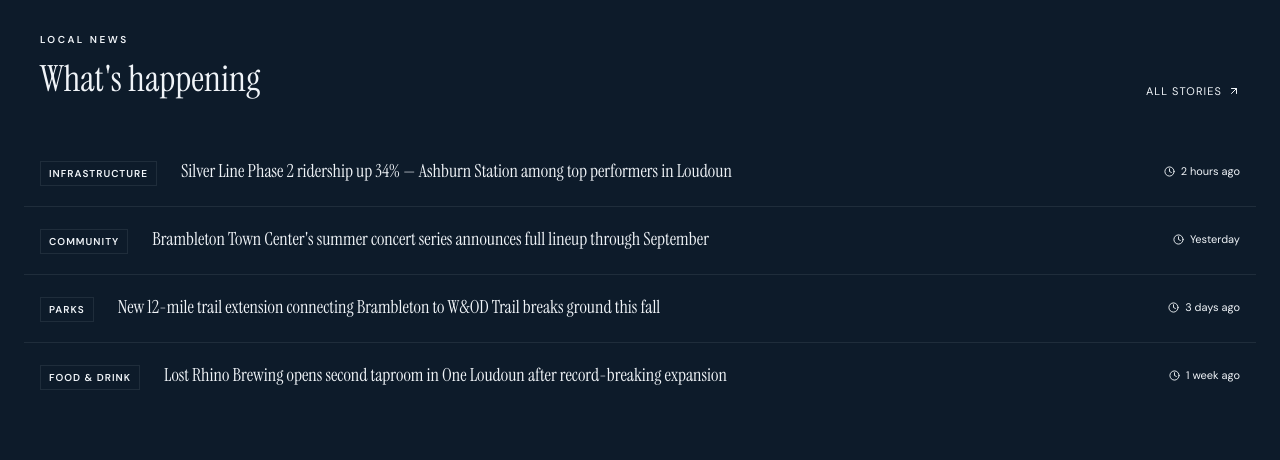
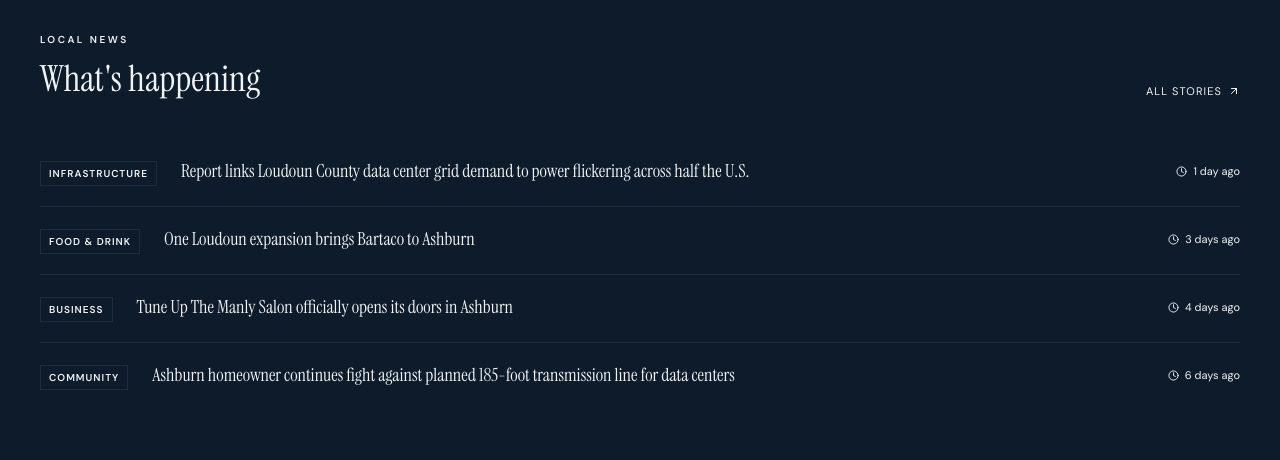
Before and after one commit to priyaramineni7-ctrl/Hometown-Website, a React (Vite) app: page / in a window 1280 px wide. Shown: the part 780-1240 px from the top of the page. Built offline with nearby package versions, Linux system fonts and the light colour scheme.

Commit message:
Replace placeholder news with real local stories and add links

```diff
--- a/src/app/components/sections/NewsSection.tsx
+++ b/src/app/components/sections/NewsSection.tsx
@@ -6,7 +6,13 @@ import { serif } from "@/lib/fonts";
 
 function NewsArticle({ item }: { item: NewsItem }) {
   return (
-    <article className="flex items-start gap-6 py-5 group cursor-pointer hover:bg-secondary/40 px-4 -mx-4 transition-colors">
+    <article>
+      <a
+        href={item.url}
+        target="_blank"
+        rel="noopener noreferrer"
+        className="flex items-start gap-6 py-5 group cursor-pointer hover:bg-secondary/40 px-4 -mx-4 transition-colors"
+      >
         <span className="flex-shrink-0 text-[10px] uppercase tracking-widest text-primary font-semibold border border-primary/30 px-2 py-1 mt-0.5">
           {item.tag}
         </span>
@@ -22,6 +28,7 @@ function NewsArticle({ item }: { item: NewsItem }) {
           <Clock size={11} />
           <span className="text-[11px] whitespace-nowrap">{item.time}</span>
         </div>
+      </a>
     </article>
   );
 }
@@ -35,7 +42,9 @@ export function NewsSection() {
           <SectionHeading>What's happening</SectionHeading>
         </div>
         <a
-          href="#"
+          href="https://theburn.com/"
+          target="_blank"
+          rel="noopener noreferrer"
           className="hidden sm:flex items-center gap-1.5 text-[11px] uppercase tracking-widest text-muted-foreground hover:text-foreground transition-colors"
         >
           All stories <ArrowUpRight size={12} />
--- a/src/data/news.ts
+++ b/src/data/news.ts
@@ -2,31 +2,34 @@ export interface NewsItem {
   tag: string;
   headline: string;
   time: string;
+  url: string;
 }
 
 export const NEWS: NewsItem[] = [
   {
     tag: "Infrastructure",
     headline:
-      "Silver Line Phase 2 ridership up 34% — Ashburn Station among top performers in Loudoun",
-    time: "2 hours ago",
+      "Report links Loudoun County data center grid demand to power flickering across half the U.S.",
+    time: "1 day ago",
+    url: "https://www.nbcwashington.com/news/local/northern-virginia/how-loudoun-county-data-centers-are-linked-to-power-flickering-across-half-the-u-s/4134124/",
+  },
+  {
+    tag: "Food & Drink",
+    headline: "One Loudoun expansion brings Bartaco to Ashburn",
+    time: "3 days ago",
+    url: "https://theburn.com/2026/07/23/update-on-new-bartaco-coming-to-loudoun-county/",
+  },
+  {
+    tag: "Business",
+    headline: "Tune Up The Manly Salon officially opens its doors in Ashburn",
+    time: "4 days ago",
+    url: "https://theburn.com/2026/07/22/tune-up-salon-for-men-opens-its-doors-in-ashburn/",
   },
   {
     tag: "Community",
     headline:
-      "Brambleton Town Center's summer concert series announces full lineup through September",
-    time: "Yesterday",
-  },
-  {
-    tag: "Parks",
-    headline:
-      "New 12-mile trail extension connecting Brambleton to W&OD Trail breaks ground this fall",
-    time: "3 days ago",
-  },
-  {
-    tag: "Food & Drink",
-    headline:
-      "Lost Rhino Brewing opens second taproom in One Loudoun after record-breaking expansion",
-    time: "1 week ago",
+      "Ashburn homeowner continues fight against planned 185-foot transmission line for data centers",
+    time: "6 days ago",
+    url: "https://www.wusa9.com/article/news/local/virginia/ashburn-homeowner-fights-transmission-line-power-data-center/65-4d8c773f-7388-43cb-8802-d4124f3b0720",
   },
 ];
```
Lines whose indentation alone changed are shown as unchanged.
